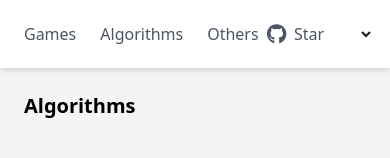
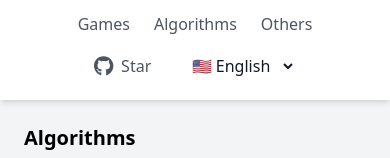
Before and after one commit to selfboot/ai_gallery, a Gatsby site: page / in a window 390 px wide. Shown: the top 158 px of the page. Built offline with nearby package versions, Linux system fonts and the light colour scheme; Gatsby itself is replaced by a stand-in of ours.

Commit message:
Fix layout

```diff
--- a/src/components/layout.js
+++ b/src/components/layout.js
@@ -22,10 +22,11 @@ const Layout = ({ children }) => {
   }, [i18n.language]);
 
   return (
-    <div className="min-h-screen bg-gray-100">
+    <div className="flex flex-col min-h-screen bg-gray-100">
       <nav className="bg-white shadow-md">
-        <div className="container mx-auto px-4 sm:px-6 py-3 flex justify-between items-center">
-          <ul className="flex space-x-2 sm:space-x-4">
+        <div className="container mx-auto px-4 sm:px-6 py-3">
+          <div className="flex flex-col sm:flex-row justify-between items-center">
+            <ul className="flex flex-wrap justify-center sm:justify-start space-x-2 sm:space-x-4 mb-2 sm:mb-0">
               {CATEGORIES.map((category) => (
                 <li key={t(category)}>
                   <Link
@@ -52,8 +53,11 @@ const Layout = ({ children }) => {
               <LanguageSwitcher />
             </div>
           </div>
+        </div>
       </nav>
-      <main className="container mx-auto mt-6">{children}</main>
+      <main className="flex-grow container mx-auto mt-6 overflow-auto">
+        {children}
+      </main>
     </div>
   );
 };
```
Lines whose indentation alone changed are shown as unchanged.
